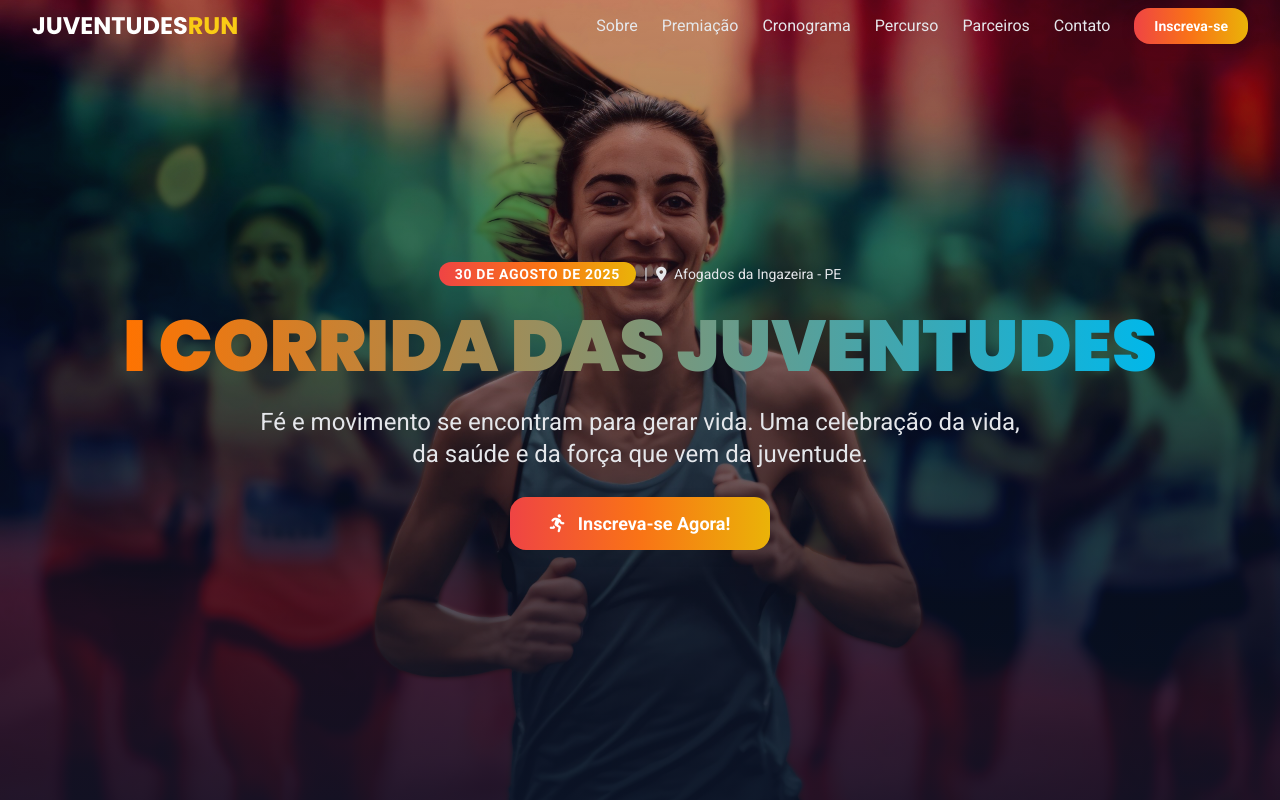
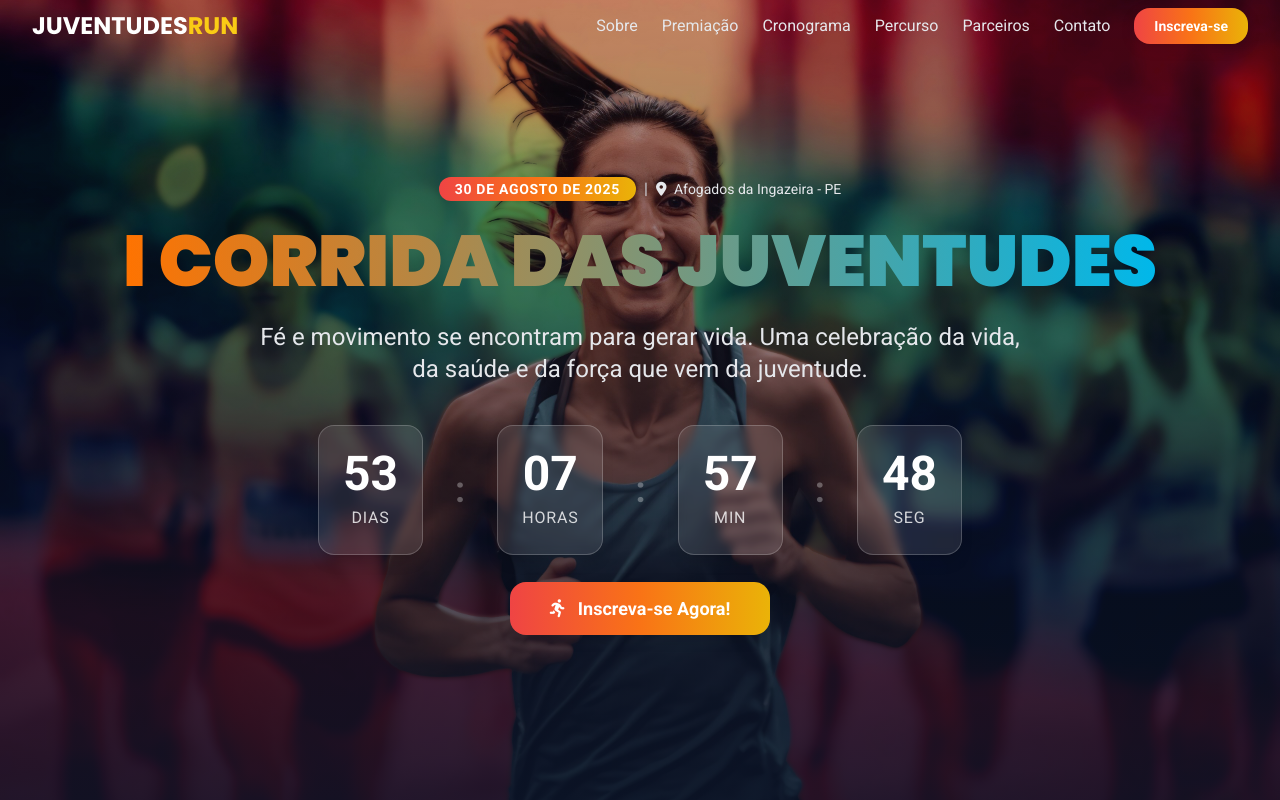
Before and after one commit to zapyeradmin/corrida-das-juventudes, a React (Vite) app: page / in a window 1280 px wide. Shown: the top 800 px of the page. Built offline with nearby package versions, Linux system fonts and the light colour scheme.

Commit message:
Add countdown to Hero section
Implement countdown timer in Hero section, positioned below descriptive text and above the "Inscreva-se Agora!" button.

```diff
--- a/src/components/sections/HeroSection.tsx
+++ b/src/components/sections/HeroSection.tsx
@@ -1,4 +1,7 @@
+import { Countdown } from '@/components/Countdown';
+
 export const HeroSection = () => {
+  const eventDate = new Date('2025-08-30T06:00:00-03:00');
   return (
     <section
       id="hero"
@@ -23,6 +26,11 @@ export const HeroSection = () => {
         <p className="text-lg sm:text-xl md:text-2xl mb-10 max-w-3xl mx-auto text-gray-200">
           Fé e movimento se encontram para gerar vida. Uma celebração da vida, da saúde e da força que vem da juventude.
         </p>
+
+        <div className="mb-10">
+          <Countdown targetDate={eventDate} />
+        </div>
+
         <a href="#inscricoes" className="bg-gradient-to-r from-red-500 via-orange-500 to-yellow-500 text-white font-bold py-4 px-10 rounded-lg text-lg cta-button shadow-xl transition-all duration-300 hover:shadow-2xl hover:brightness-110">
           <i className="fas fa-running mr-2"></i> Inscreva-se Agora!
         </a>
```
